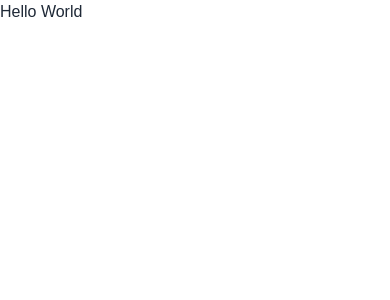
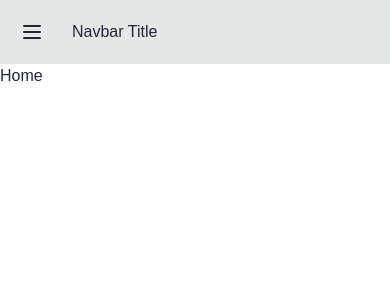
Before and after one commit to samiulbasirfahim/Rokto_judda, a React (Create React App) app: page / in a window 390 px wide. Shown: the top 300 px of the page. Built offline with nearby package versions, Linux system fonts and the light colour scheme.

Commit message:
navbar done

```diff
--- a/src/components/App.tsx
+++ b/src/components/App.tsx
@@ -1,7 +1,9 @@
+import Navbar from "./shared/Navbar"
+
 const App = () => {
 	return (
 		<div>
-			<h1>Hello World</h1>
+			<Navbar />
 		</div>
 	)
 }
--- a/src/components/pages/Home.tsx
+++ b/src/components/pages/Home.tsx
@@ -1,3 +1,11 @@
-const Home = () => {}
+import { ReactElement } from "react"
+
+const Home = (): ReactElement => {
+	return (
+		<div>
+			<h1>Home</h1>
+		</div>
+	)
+}
 
 export default Home
--- a/src/components/shared/Navbar.tsx
+++ b/src/components/shared/Navbar.tsx
@@ -1,5 +1,58 @@
-const Navbar = () => {
-	return <div></div>
+import { ReactElement } from "react"
+import ManageRoutes from "../../utils/ManageRoutes"
+
+const Navbar = (): ReactElement => {
+	const navBarItem: ReactElement = (
+		<>
+			<li>
+				<a>Navbar Item 1</a>
+			</li>
+			<li>
+				<a>Navbar Item 2</a>
+			</li>
+		</>
+	)
+
+	return (
+		<div className="drawer">
+			<input id="my-drawer-3" type="checkbox" className="drawer-toggle" />
+			<div className="drawer-content flex flex-col">
+				<div className="w-full navbar bg-base-300">
+					<div className="flex-none lg:hidden">
+						<label
+							htmlFor="my-drawer-3"
+							className="btn btn-square btn-ghost"
+						>
+							<svg
+								xmlns="http://www.w3.org/2000/svg"
+								fill="none"
+								viewBox="0 0 24 24"
+								className="inline-block w-6 h-6 stroke-current"
+							>
+								<path
+									stroke-linecap="round"
+									stroke-linejoin="round"
+									stroke-width="2"
+									d="M4 6h16M4 12h16M4 18h16"
+								></path>
+							</svg>
+						</label>
+					</div>
+					<div className="flex-1 px-2 mx-2">Navbar Title</div>
+					<div className="flex-none hidden lg:block">
+						<ul className="menu menu-horizontal">{navBarItem}</ul>
+					</div>
+				</div>
+				<ManageRoutes />
+			</div>
+			<div className="drawer-side">
+				<label htmlFor="my-drawer-3" className="drawer-overlay"></label>
+				<ul className="menu p-4 overflow-y-auto w-80 bg-base-100">
+					{navBarItem}
+				</ul>
+			</div>
+		</div>
+	)
 }
 
 export default Navbar
--- /dev/null
+++ b/src/utils/ManageRoutes.tsx
@@ -0,0 +1,13 @@
+import { ReactElement } from "react"
+import { Route, Routes } from "react-router-dom"
+import Home from "../components/pages/Home"
+
+const ManageRoutes = (): ReactElement => {
+	return (
+		<Routes>
+			<Route path="/" element={<Home />} />
+		</Routes>
+	)
+}
+
+export default ManageRoutes
```
